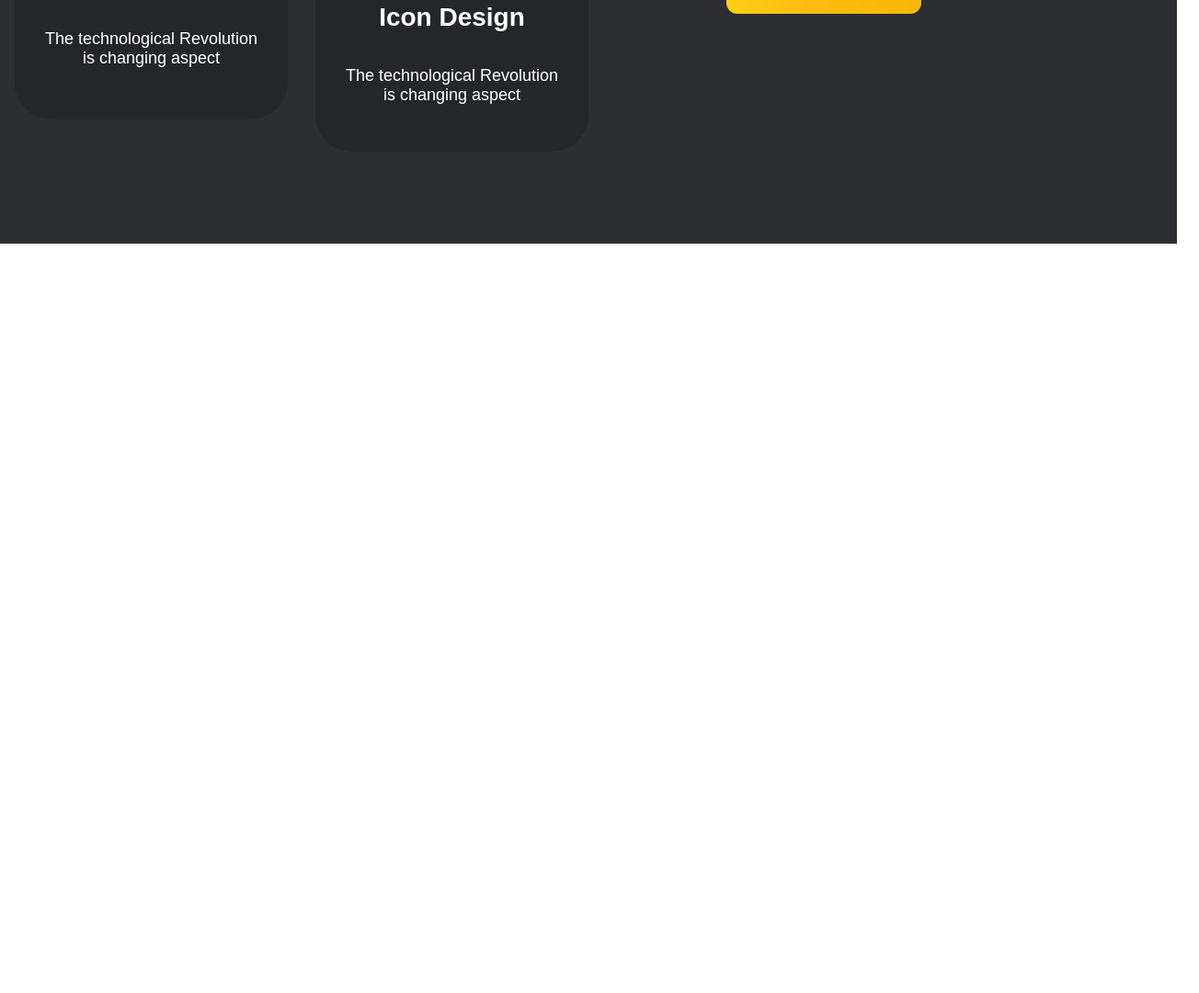
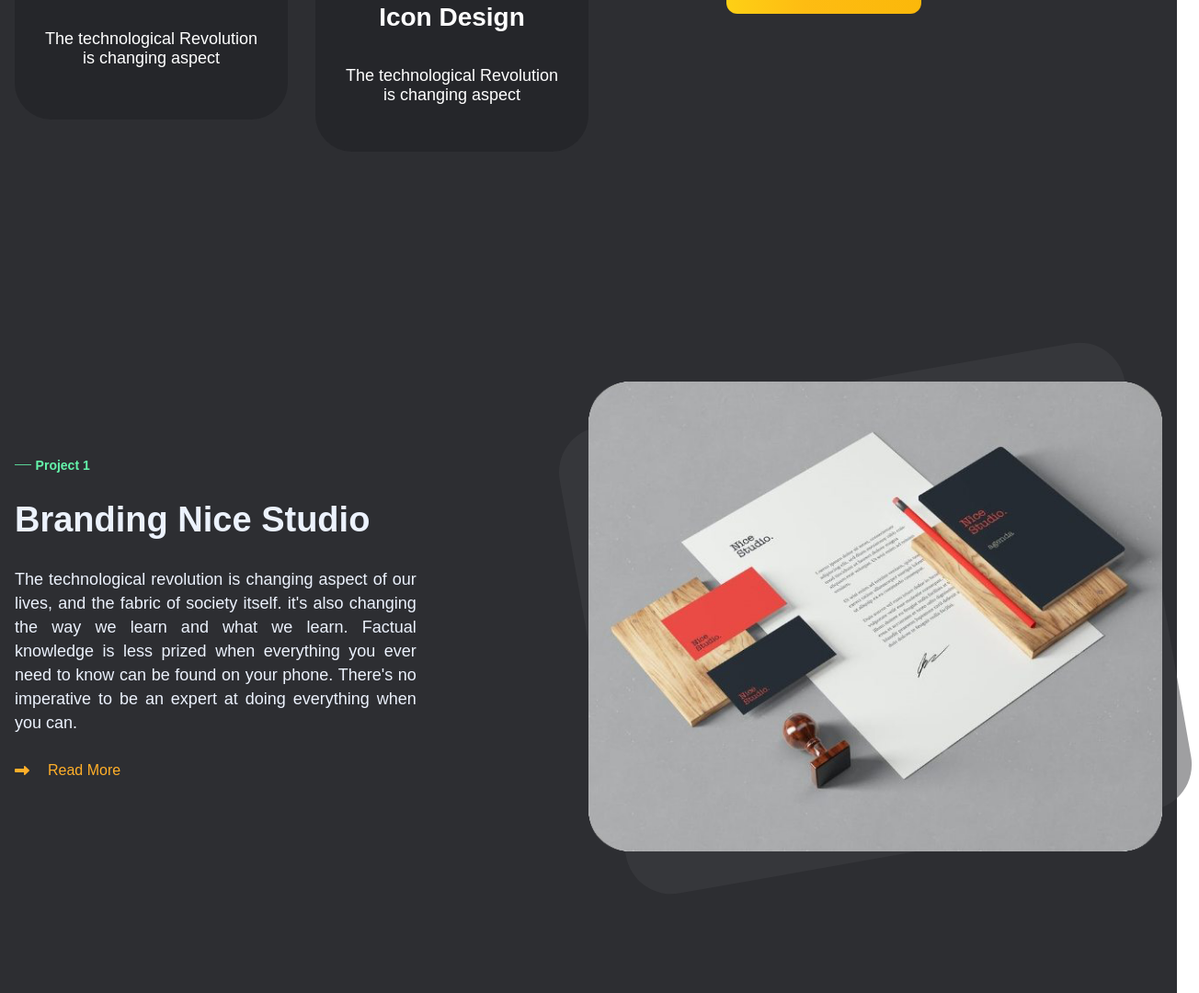
Before and after one commit to Dawood-Ahmed19/Task, a website built with Vite: page index.html in a window 1280 px wide. Shown: the part 1697-2777 px from the top of the page at 92% size, 1304 px wide, since content can reach past the window. Before the commit the page ends 1962 px from the top, so only its background shows below. Built offline with nearby package versions, Linux system fonts and the light colour scheme.

Commit message:
feat: added scratch animations on scroll

```diff
--- a/animate.js
+++ b/animate.js
@@ -1,25 +1,18 @@
-// window.addEventListener("scroll", zoomOnScroll);
+window.addEventListener("scroll", onScroll);
 
-// function zoomOnScroll() {
-//   var zoomElement = document.querySelector(".card");
-//   var zoomElementTwo = document.querySelector(".skills-section");
-//   var elementTop = zoomElementTwo.getBoundingClientRect().top;
-//   var elementBotton = zoomElementTwo.getBoundingClientRect().bottom;
-//   var animateIn = document.querySelector("skills-col02");
-//   var containerTop = zoomElement.getBoundingClientRect().top;
-//   var containerBottom = zoomElement.getBoundingClientRect().bottom;
+function onScroll() {
+  var rotateElement = document.querySelector(".rotationalImage");
+  var elementTop = document.querySelector(".portfolio--section");
+  var containerTop = elementTop.getBoundingClientRect().top;
+  var containerBottom = elementTop.getBoundingClientRect().bottom;
 
-//   // First Animation
-//   if (containerTop < window.innerHeight && containerBottom >= 0) {
-//     zoomElement.classList.remove("zoomIn");
-//   } else {
-//     zoomElement.classList.add("zoomIn");
-//   }
-//   // Next Animation
+  // First Animation
+  if (containerTop < window.innerHeight && containerBottom >= 0) {
+    rotateElement.classList.add("activeImage");
+  } else {
+    rotateElement.classList.remove("activeImage");
+  }
+  // Next Animation
+}
 
-//   if (elementTop < window.innerHeight && elementBotton >= 0) {
-//     animateIn.classList.remove("animate");
-//   } else {
-//     animateIn.classList.add("animate");
-//   }
-// }
+console.log(onScroll());
--- a/index.html
+++ b/index.html
@@ -203,17 +203,47 @@
 
     <section class="portfolio--section">
       <div class="hero--container">
+        <!-- row 1 col 1 -->
+
         <div class="portfolio--content">
-          <!-- row 1 col 1 -->
-
-          <div class="portfolio--row1"></div>
-
-          <!-- row 2 col 1 -->
-
-          <div class="portfolio--row2"></div>
+          <!-- col 1 -->
+          <div data-aos="fade-up" data-aos-delay="200" class="col-01">
+            <div class="project--number">
+              <div class="dash"></div>
+              <h5>Project 1</h5>
+            </div>
+            <div class="project--name">
+              <h1>Branding Nice Studio</h1>
+            </div>
+            <div class="project--details">
+              <p>
+                The technological revolution is changing aspect of our lives,
+                and the fabric of society itself. it's also changing the way we
+                learn and what we learn. Factual knowledge is less prized when
+                everything you ever need to know can be found on your phone.
+                There's no imperative to be an expert at doing everything when
+                you can.
+              </p>
+            </div>
+            <div class="read--morebutton">
+              <a href="#"><i class="fa-solid fa-right-long"></i> Read More</a>
+            </div>
+          </div>
+          <!-- col 2 -->
+          <div class="col-02">
+            <div class="project--image">
+              <img
+                class="rotationalImage"
+                src="Assets/portfolio-1-img.png"
+                alt="project01"
+              />
+            </div>
+          </div>
         </div>
       </div>
     </section>
+
+    <!--  -->
 
     <!--  -->
 
--- a/style.css
+++ b/style.css
@@ -12,6 +12,7 @@ body {
 
 ::selection {
   color: black;
+  background-color: white;
 }
 
 header {
@@ -185,6 +186,7 @@ h1.bold--font {
 }
 
 .paragraph > p {
+  text-align: justify;
   color: white;
   line-height: 1.4;
   font-size: clamp(0.75rem, calc(0.62rem + 0.65vw), 1.13rem);
@@ -675,14 +677,100 @@ ul.btns li a:hover {
 
 /* Portfolio Section */
 
-portfolio--section {
+.portfolio--section {
   height: 100%;
   width: 100%;
   background-color: var(--bg-color);
 }
 
+.portfolio--section .hero--container {
+  width: min(1336px, 100% - 2rem);
+}
+
 .portfolio--content {
+  padding-block: 150px;
   display: grid;
   grid-template-columns: repeat(2, 1fr);
-  grid-template-rows: repeat(2, 1fr);
+  place-content: center;
+  place-items: center;
+  grid-template-rows: 1fr;
+  grid-template-areas: "col1 col2";
 }
+
+.col-01 {
+  display: flex;
+  flex-direction: column;
+  gap: 30px;
+}
+
+.project--number {
+  display: flex;
+  gap: 5px;
+  align-items: center;
+}
+
+.project--number > h5 {
+  color: #64f4ab;
+  font-weight: 600;
+  font-size: 14px;
+}
+
+.project--name > h1 {
+  font-size: 38px;
+  font-weight: 600;
+  color: #ecf2fd;
+}
+
+.project--details > p {
+  text-align: justify;
+  font-size: 18px;
+  font-weight: 400;
+  line-height: 26px;
+  color: #ecf2fd;
+  width: 70%;
+}
+
+.read--morebutton > a {
+  text-decoration: none;
+  display: flex;
+  flex-direction: row;
+  align-items: center;
+  gap: 20px;
+  transition: all 500ms ease;
+  color: #ffaf29;
+}
+
+.read--morebutton > a:hover {
+  gap: 50px;
+}
+
+.project--image {
+  position: relative;
+  z-index: 0;
+}
+
+.project--image > img {
+  height: auto;
+  width: 100%;
+}
+
+img.rotationalImage {
+  transform: rotate(-10deg);
+  transition: all 1s ease;
+}
+
+img.rotationalImage.activeImage {
+  transform: rotate(0deg);
+}
+
+.project--image::before {
+  content: "";
+  position: absolute;
+  height: 100%;
+  border-radius: 50px;
+  transform: rotate(-10deg);
+  width: 100%;
+  z-index: -1;
+  background-color: #404145;
+  opacity: 0.5;
+}
```
Also changed, not shown: Assets/portfolio-1-img.jpg (added), Assets/portfolio-1-img.png (added).
